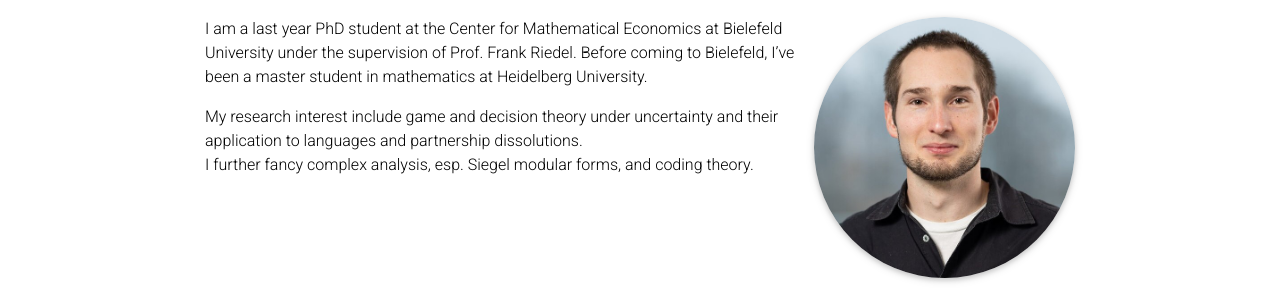
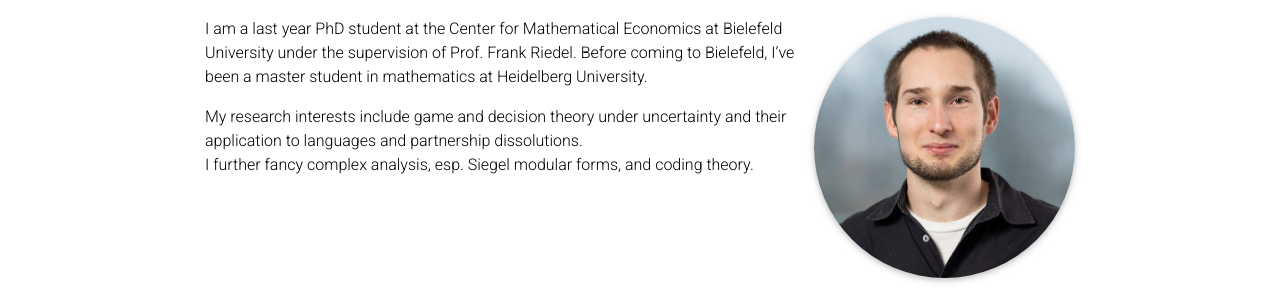
Before and after one commit to gbauch/gbauch.github.io, a Jekyll site: the page built from _pages/about.md, in a window 1280 px wide and 969 px high. Shown: the part 216-513 px from the top of the window. Built offline with Jekyll 4.4.1, drawn with Linux system fonts in a browser that asks for light colours; full-size pictures stand in for the smaller copies a plugin makes; comment, search, counter and statistics services are not loaded; a style sheet for code colours, icons or effects is not loaded.

Commit message:
Update about.md

```diff
--- a/_pages/about.md
+++ b/_pages/about.md
@@ -22,4 +22,4 @@ social: true  # includes social icons at the bottom of the page
 
 I am a last year PhD student at the Center for Mathematical Economics at Bielefeld University under the supervision of Prof. Frank Riedel. Before coming to Bielefeld, I've been a master student in mathematics at Heidelberg University.
 
-<p>My research interest include game and decision theory under uncertainty and their application to languages and partnership dissolutions.<br>I further fancy complex analysis, esp. Siegel modular forms, and coding theory.</p>
+<p>My research interests include game and decision theory under uncertainty and their application to languages and partnership dissolutions.<br>I further fancy complex analysis, esp. Siegel modular forms, and coding theory.</p>
```
